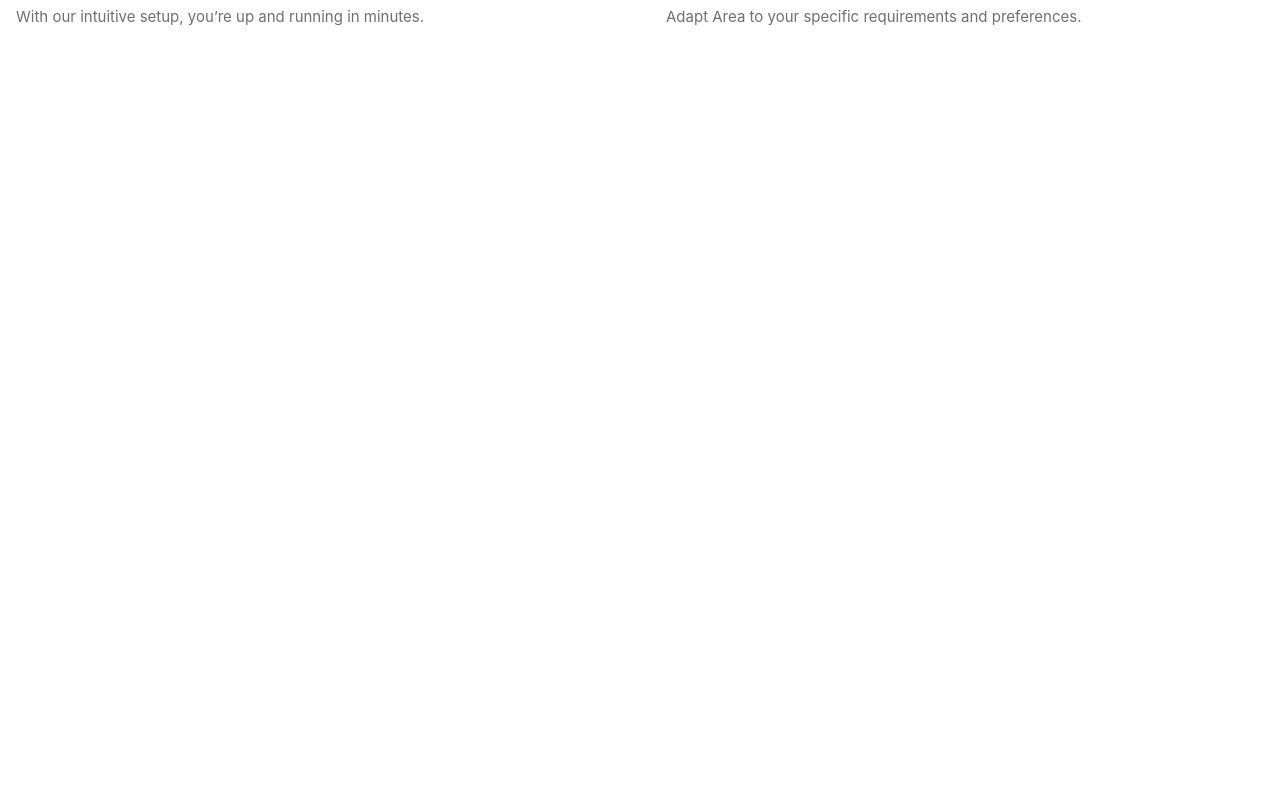
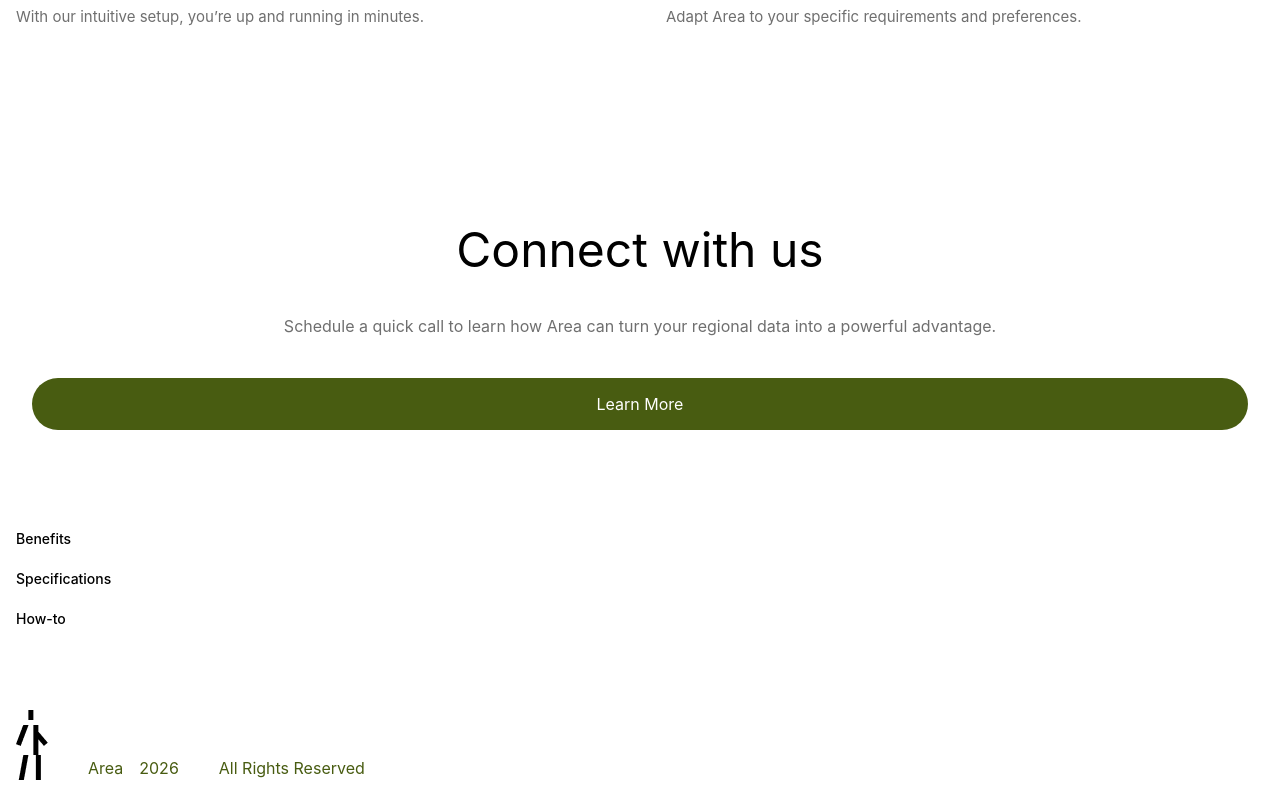
Before and after one commit to pauloh-neo/react-modern-product-app, a React (Vite) app: page / in a window 1280 px wide. Shown: the part 9397-10197 px from the top of the page. Before the commit the page ends 9446 px from the top, so only its background shows below. Built offline with nearby package versions, Linux system fonts and the light colour scheme.

Commit message:
Add Footer

```diff
--- /dev/null
+++ b/src/components/Footer.tsx
@@ -0,0 +1,30 @@
+import FooterLogo from '../assets/footerLogo.png'
+
+export function Footer(){
+    const currentYear = new Date().getFullYear();
+
+    return(
+        <footer className='flex flex-col gap-20 px-4 pt-10 pb-5'>
+            <section className='flex flex-col gap-10 p-4'>
+                <h3 className='text-5xl text-center'>Connect with us</h3>
+                <p className='text-[#6F6F6F] text-center'>Schedule a quick call to learn how Area can turn your regional data into a powerful advantage.</p>
+                <button className='text-white px-5 py-3.5 bg-[#485C11] rounded-4xl w-full'>
+                    Learn More
+                </button>
+            </section>
+            <ul className='flex flex-col gap-4'>
+                <li><a className='text-[14px] font-medium' href="">Benefits</a></li>
+                <li><a className='text-[14px] font-medium' href="">Specifications</a></li>
+                <li><a className='text-[14px] font-medium' href="">How-to</a></li>
+            </ul>
+            <ul className='flex items-end gap-10'>
+                <img src={FooterLogo} alt="" />
+                <span className='flex gap-4'>
+                    <li className='text-[#485C11]'>Area</li>
+                    <li className='text-[#485C11]'>{currentYear}</li>
+                </span>
+                <li className='text-[#485C11]'>All Rights Reserved</li>
+            </ul>
+        </footer>
+    )
+}
--- a/src/pages/Home.tsx
+++ b/src/pages/Home.tsx
@@ -1,3 +1,4 @@
+import { Footer } from "../components/Footer";
 import { Benefits } from "../sections/Benefits";
 import { BigPicture } from "../sections/BigPicture";
 import { Hero } from "../sections/Hero";
@@ -14,6 +15,7 @@ export function Home(){
             <BigPicture/>
             <WhyChooseArea/>
             <MapYourSuccess/>
+            <Footer/>
         </main>
     )
 }
```
Also changed, not shown: src/assets/footerLogo.png (added).
